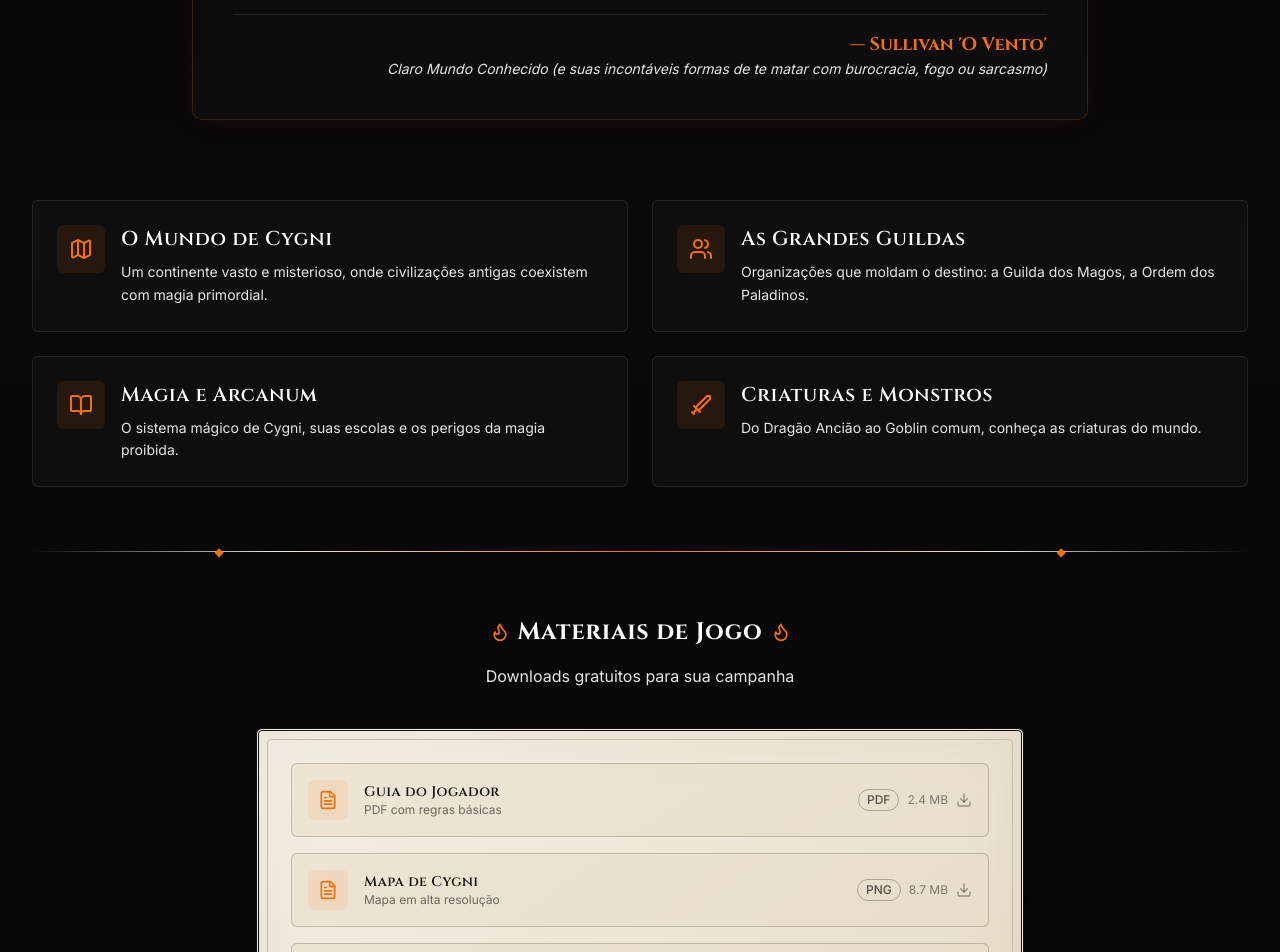
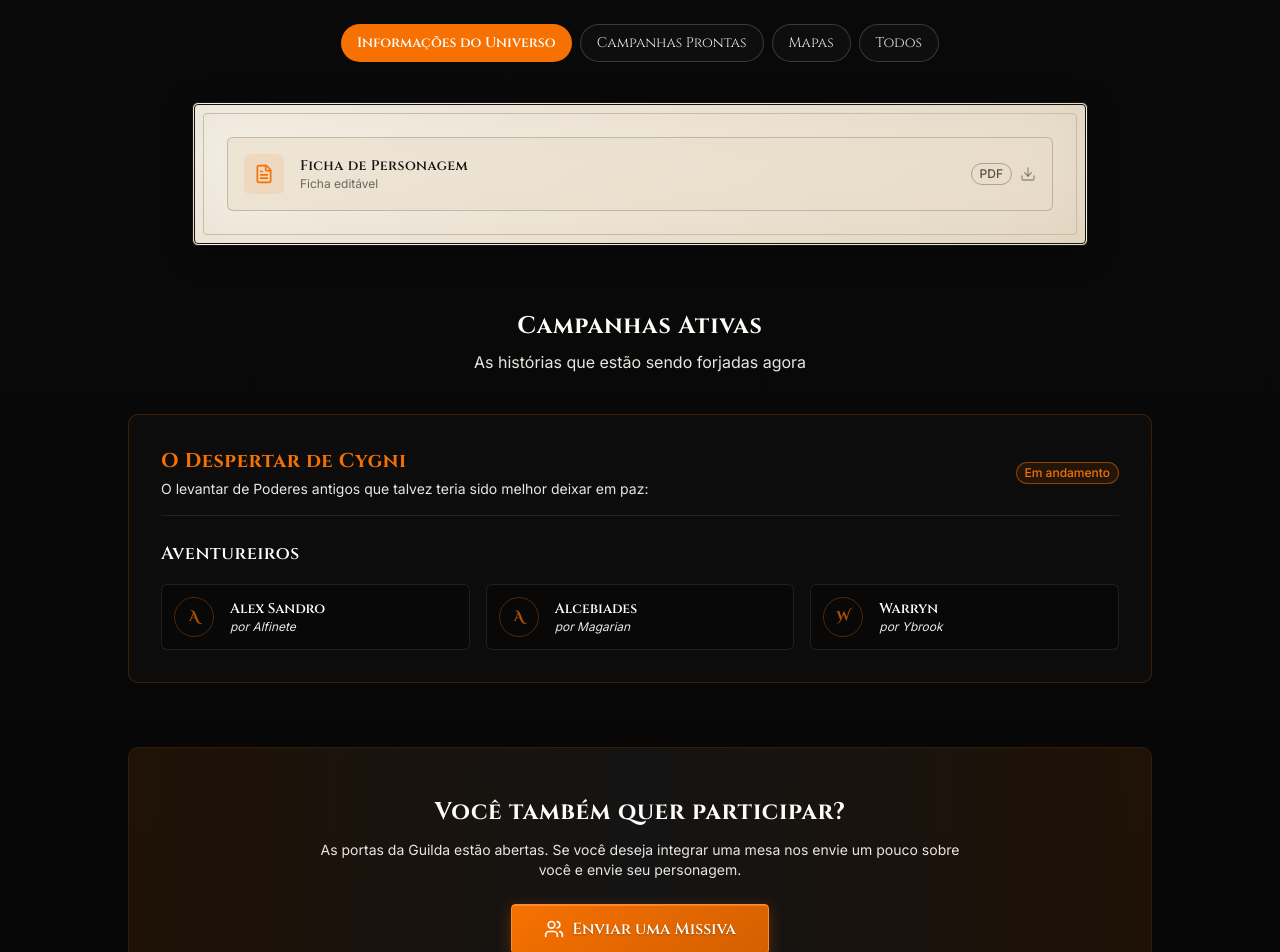
Before and after one commit to GuildaDeCygni/cygni, a React (Vite) app: page /cygni/universo in a window 1280 px wide. Shown: the part 940-1892 px from the top of the page. Built offline with nearby package versions, Linux system fonts and the light colour scheme.

Commit message:
Atualiza o layout da página Universo

```diff
--- /dev/null
+++ b/src/data/universo.ts
@@ -0,0 +1,82 @@
+// --- INTERFACES ---
+
+export interface DownloadItem {
+  id: string;
+  title: string;
+  description: string;
+  type: string;
+  category: string;
+  url: string;
+  imageUrl?: string;
+}
+
+export interface Jogador {
+  playerName: string;
+  characterName: string;
+}
+
+export interface Campanha {
+  id: string;
+  titulo: string;
+  status: string;
+  descricao: string;
+  jogadores: Jogador[];
+}
+
+// --- CATEGORIAS ---
+
+export const downloadCategories = ['Informações do Universo', 'Campanhas Prontas', 'Mapas','Todos'];
+
+// --- DADOS DOS DOWNLOADS ---
+
+export const downloadsData: DownloadItem[] = [
+  {
+    id: '1',
+    title: 'One-shoot As Portas da Morte',
+    description: 'Uma campanha curta perfeita cheia de combates e mistérios',
+    type: 'PDF',
+    category: 'Campanhas Prontas',
+    url: 'https://drive.google.com/...' // Insira seu link aqui
+  },
+  {
+    id: '2',
+    title: 'One-shoot As Ruínas do Sol',
+    description: 'Uma campanha de exploração e investigação onde a inteligência dos jogadores se...',
+    type: 'PDF',
+    category: 'Campanhas Prontas',
+    url: 'https://drive.google.com/...' // Insira seu link aqui
+  },
+  {
+    id: '3',
+    title: 'Mapa de Cygni',
+    description: 'Mapa em alta resolução',
+    type: 'PNG',
+    category: 'Mapas',
+    imageUrl: 'LINK_DA_IMAGEM.jpg',
+    url: 'https://drive.google.com/...' // Insira seu link aqui
+  },
+  {
+    id: '4',
+    title: 'Ficha de Personagem',
+    description: 'Ficha editável',
+    type: 'PDF',
+    category: 'Informações do Universo',
+    url: 'https://drive.google.com/...' // Insira seu link aqui
+  }
+];
+
+// --- DADOS DAS CAMPANHAS E JOGADORES ---
+
+export const campanhas: Campanha[] = [
+  {
+    id: '1',
+    titulo: 'O Despertar de Cygni',
+    status: 'Em andamento',
+    descricao: 'O levantar de Poderes antigos que talvez teria sido melhor deixar em paz:',
+    jogadores: [
+      { playerName: 'Alfinete', characterName: 'Alex Sandro' },
+      { playerName: 'Magarian', characterName: 'Alcebiades' },
+      { playerName: 'Ybrook', characterName: 'Warryn' }
+    ]
+  }
+];
--- /dev/null
+++ b/src/pages/Universo.ts
@@ -0,0 +1,82 @@
+// --- INTERFACES ---
+
+export interface DownloadItem {
+  id: string;
+  title: string;
+  description: string;
+  type: string;
+  category: string;
+  url: string;
+  imageUrl?: string;
+}
+
+export interface Jogador {
+  playerName: string;
+  characterName: string;
+}
+
+export interface Campanha {
+  id: string;
+  titulo: string;
+  status: string;
+  descricao: string;
+  jogadores: Jogador[];
+}
+
+// --- CATEGORIAS ---
+
+export const downloadCategories = ['Informações do Universo', 'Campanhas Prontas', 'Mapas','Todos'];
+
+// --- DADOS DOS DOWNLOADS ---
+
+export const downloadsData: DownloadItem[] = [
+  {
+    id: '1',
+    title: 'One-shoot As Portas da Morte',
+    description: 'Uma campanha curta perfeita cheia de combates e mistérios',
+    type: 'PDF',
+    category: 'Campanhas Prontas',
+    url: 'https://drive.google.com/...' // Insira seu link aqui
+  },
+  {
+    id: '2',
+    title: 'One-shoot As Ruínas do Sol',
+    description: 'Uma campanha de exploração e investigação onde a inteligência dos jogadores se...',
+    type: 'PDF',
+    category: 'Campanhas Prontas',
+    url: 'https://drive.google.com/...' // Insira seu link aqui
+  },
+  {
+    id: '3',
+    title: 'Mapa de Cygni',
+    description: 'Mapa em alta resolução',
+    type: 'PNG',
+    category: 'Mapas',
+    imageUrl: 'LINK_DA_IMAGEM.jpg',
+    url: 'https://drive.google.com/...' // Insira seu link aqui
+  },
+  {
+    id: '4',
+    title: 'Ficha de Personagem',
+    description: 'Ficha editável',
+    type: 'PDF',
+    category: 'Informações do Universo',
+    url: 'https://drive.google.com/...' // Insira seu link aqui
+  }
+];
+
+// --- DADOS DAS CAMPANHAS E JOGADORES ---
+
+export const campanhas: Campanha[] = [
+  {
+    id: '1',
+    titulo: 'O Despertar de Cygni',
+    status: 'Em andamento',
+    descricao: 'O levantar de Poderes antigos que talvez teria sido melhor deixar em paz:',
+    jogadores: [
+      { playerName: 'Alfinete', characterName: 'Alex Sandro' },
+      { playerName: 'Magarian', characterName: 'Alcebiades' },
+      { playerName: 'Ybrook', characterName: 'Warryn' }
+    ]
+  }
+];
--- a/src/pages/UniversoPage.tsx
+++ b/src/pages/UniversoPage.tsx
@@ -1,22 +1,15 @@
+import { useState } from 'react';
 import { Link } from 'react-router-dom';
 import { SectionTitle } from '@/components/ui-custom/SectionTitle';
 import { BookOpen, Map, Users, Sword, Download, FileText, Flame, Quote } from 'lucide-react';
 import { Badge } from '@/components/ui/badge';
-
-const loreTopics = [
-  { title: 'O Mundo de Cygni', description: 'Um continente vasto e misterioso, onde civilizações antigas coexistem com magia primordial.', icon: Map },
-  { title: 'As Grandes Guildas', description: 'Organizações que moldam o destino: a Guilda dos Magos, a Ordem dos Paladinos.', icon: Users },
-  { title: 'Magia e Arcanum', description: 'O sistema mágico de Cygni, suas escolas e os perigos da magia proibida.', icon: BookOpen },
-  { title: 'Criaturas e Monstros', description: 'Do Dragão Ancião ao Goblin comum, conheça as criaturas do mundo.', icon: Sword },
-];
-
-const downloads = [
-  { title: 'Guia do Jogador', description: 'PDF com regras básicas', size: '2.4 MB', type: 'PDF' },
-  { title: 'Mapa de Cygni', description: 'Mapa em alta resolução', size: '8.7 MB', type: 'PNG' },
-  { title: 'Ficha de Personagem', description: 'Ficha editável', size: '1.2 MB', type: 'PDF' },
-];
+import { downloadCategories, downloadsData, campanhas } from '@/data/universo';
 
 export function UniversoPage() {
+  const [activeCategory, setActiveCategory] = useState('Informações do Universo');
+  const filteredDownloads = activeCategory === 'Todos' // <-- VOLTE PARA 'Todos'
+    ? downloadsData
+    : downloadsData.filter(d => d.category === activeCategory);
   return (
     <div className="min-h-screen pt-8 pb-20 md:pt-12 md:pb-32 relative">
       <div className="absolute inset-0">
@@ -29,14 +22,14 @@ export function UniversoPage() {
         </div>
 
         {/* Bloco de Citação do Sullivan */}
-        <div className="max-w-4xl mx-auto mb-20 relative">
+        <div className="max-w-5xl mx-auto mb-20 relative">
           <div className="absolute -top-6 -left-6 text-fiery/10">
             <Quote className="w-24 h-24" />
           </div>
 
           <div className="relative z-10 p-8 md:p-10 rounded-xl bg-charcoal/40 border border-fiery/20 shadow-[0_0_30px_rgba(246,113,1,0.05)]">
             <h3 className="font-cinzel text-xl font-bold text-fiery mb-6 text-center border-b border-fiery/20 pb-4">
-              Introdução - Bem-vindo a Cygni
+              Bem-vindo a Cygni
             </h3>
 
             <div className="space-y-4 text-cream-muted/90 text-lg leading-relaxed font-serif">
@@ -45,19 +38,8 @@ export function UniversoPage() {
               </p>
 
               <p>
-                Cygni, também chamado de “O Mundo Conhecido” (porque “O Mundo Parcialmente Cartografado e Frequentemente Hostil” não pegou), é formado por três continentes:
+                Cygni, também chamado de “O Mundo Conhecido” porque “O Mundo Parcialmente Cartografado e Frequentemente Hostil” não pegou.
               </p>
-
-              <ul className="list-disc list-inside space-y-2 ml-4 text-cream">
-                <li><strong className="text-fiery">Caerbanog:</strong> onde fanáticos religiosos e impérios paranoicos disputam quem tem a verdade mais absoluta;</li>
-                <li><strong className="text-fiery">Veryum:</strong> lar de filósofos, acadêmicos e gente que leva muito a sério o ato de sussurrar em bibliotecas;</li>
-                <li><strong className="text-fiery">Citra:</strong> o arquipélago onde a democracia e a pirataria andam de mãos dadas, e às vezes trocam tapas.</li>
-              </ul>
-
-              <p className="pt-2">
-                O que é Cygni? Esse mundo não começou assim. Antes de tudo ser dividido, conquistado, quebrado e reconstruído com pedaços mágicos e má vontade, essa terra era habitada por tribos diversas — anões, goblins, Bachs, orcs, tritões, gente do deserto e outros que não cabem numa lista de introdução. Cada um vivia à sua maneira até que, como sempre, chegaram os humanos. E com os humanos veio a diplomacia, os acordos... e as guerras, muitas guerras.
-              </p>
-            </div>
 
             <div className="mt-8 text-right border-t border-cream-muted/10 pt-4">
               <p className="font-cinzel text-fiery font-bold text-lg">— Sullivan 'O Vento'</p>
@@ -66,23 +48,13 @@ export function UniversoPage() {
           </div>
         </div>
 
-        <div className="grid grid-cols-1 md:grid-cols-2 gap-6 mb-16">
-          {loreTopics.map((topic) => (
-            <div key={topic.title} className="group p-6 rounded-lg bg-charcoal/50 border border-cream-muted/10 hover:border-fiery/50 transition-all">
-              <div className="flex items-start gap-4">
-                <div className="w-12 h-12 rounded-lg bg-fiery/10 flex items-center justify-center flex-shrink-0 group-hover:bg-fiery/20 transition-colors">
-                  <topic.icon className="w-6 h-6 text-fiery" />
+        {/* CTA DO LIVRO OFICIAL */}
+        <div className="mt-4 mb-20 text-center">
+          <p className="text-cream-muted mb-4">Quer aprofundar-se no universo?</p>
+          <Link to="/biblioteca" className="btn-cream inline-flex items-center gap-2">
+            <BookOpen className="w-4 h-4" />Conheça o Livro Oficial
+          </Link>
         </div>
-                <div>
-                  <h3 className="font-cinzel text-xl font-semibold text-cream mb-2 group-hover:text-fiery transition-colors">{topic.title}</h3>
-                  <p className="text-sm text-cream-muted leading-relaxed">{topic.description}</p>
-                </div>
-              </div>
-            </div>
-          ))}
-        </div>
-
-        <div className="divider-ornament" />
 
         <div className="mt-16">
           <div className="text-center mb-10">
@@ -93,34 +65,143 @@ export function UniversoPage() {
             </div>
             <p className="text-cream-muted">Downloads gratuitos para sua campanha</p>
           </div>
+          {/* Botões de Filtro */}
+          <div className="flex flex-wrap justify-center gap-2 mb-10">
+            {downloadCategories.map((c) => (
+              <button
+                key={c}
+                onClick={() => setActiveCategory(c)}
+                className={`px-4 py-2 rounded-full text-sm font-cinzel transition-all duration-300 ${activeCategory === c ? 'bg-fiery text-cream font-semibold' : 'bg-charcoal/50 text-cream-muted border border-cream-muted/20 hover:border-fiery/50 hover:text-cream'}`}
+              >
+                {c}
+              </button>
+            ))}
+          </div>
 
-          <div className="scroll-card max-w-3xl mx-auto">
-            <div className="space-y-4">
-              {downloads.map((download) => (
-                <div key={download.title} className="flex items-center gap-4 p-4 rounded-lg bg-parchment-aged/50 border border-charcoal/20 hover:border-fiery/30 transition-colors group cursor-pointer">
-                  <div className="w-10 h-10 rounded-lg bg-fiery/10 flex items-center justify-center flex-shrink-0">
+
+          {/* Visualização Condicional: Grade para Mapas, Lista para o resto */}
+          <div className="scroll-card max-w-4xl mx-auto p-6 md:p-8">
+
+            {activeCategory === 'Mapas' ? (
+              /* --- MODO MINIATURAS (GRADE) --- */
+              <div className="grid grid-cols-1 sm:grid-cols-2 md:grid-cols-3 gap-6">
+                {filteredDownloads.map((download) => (
+                  <a href={download.url} target="_blank" rel="noopener noreferrer" key={download.id} className="flex flex-col rounded-xl bg-parchment-aged/50 border border-charcoal/20 hover:border-fiery/30 transition-colors group cursor-pointer overflow-hidden">
+
+                    {/* Imagem de Capa (Parte Superior) */}
+                    <div className="w-full aspect-video bg-charcoal/20 relative overflow-hidden">
+                      {download.imageUrl ? (
+                        <img src={download.imageUrl} alt={download.title} className="w-full h-full object-cover group-hover:scale-105 transition-transform duration-500" />
+                      ) : (
+                        <div className="w-full h-full flex items-center justify-center"><Map className="w-8 h-8 text-charcoal/30" /></div>
+                      )}
+                      <div className="absolute top-2 right-2">
+                         <Badge variant="outline" className="text-xs border-charcoal/30 bg-parchment-aged/90 text-charcoal/90">{download.type}</Badge>
+                      </div>
+                    </div>
+
+                    {/* Informações e Botão (Parte Inferior) */}
+                    <div className="p-4 flex flex-col flex-1">
+                      <div className="flex items-start justify-between gap-2 mb-2">
+                        <h5 className="font-cinzel text-sm font-semibold text-charcoal group-hover:text-fiery transition-colors leading-tight">
+                          {download.title}
+                        </h5>
+                        <Download className="w-4 h-4 text-charcoal/40 group-hover:text-fiery transition-colors flex-shrink-0" />
+                      </div>
+                      <p className="text-xs text-charcoal/60 line-clamp-2">
+                        {download.description}
+                      </p>
+                    </div>
+                  </a>
+                ))}
+              </div>
+            ) : (
+
+              /* --- MODO LISTA TRADICIONAL --- */
+              <div className="space-y-3">
+                {filteredDownloads.map((download) => (
+                  <a href={download.url} target="_blank" rel="noopener noreferrer" key={download.id} className="flex flex-col sm:flex-row items-start sm:items-center gap-4 p-4 rounded-lg bg-parchment-aged/50 border border-charcoal/20 hover:border-fiery/30 transition-colors group cursor-pointer">
+                    <div className="w-10 h-10 rounded-lg bg-fiery/10 flex items-center justify-center flex-shrink-0 hidden sm:flex">
                       <FileText className="w-5 h-5 text-fiery" />
                     </div>
-                  <div className="flex-1 min-w-0">
-                    <h4 className="font-cinzel text-sm font-semibold text-charcoal group-hover:text-fiery transition-colors truncate">{download.title}</h4>
+                    <div className="flex-1 min-w-0 w-full">
+                      <h5 className="font-cinzel text-sm font-semibold text-charcoal group-hover:text-fiery transition-colors truncate">{download.title}</h5>
                       <p className="text-xs text-charcoal/60 truncate">{download.description}</p>
                     </div>
-                  <div className="flex items-center gap-2 flex-shrink-0">
+                    <div className="flex items-center gap-2 flex-shrink-0 w-full sm:w-auto mt-2 sm:mt-0 justify-between sm:justify-end">
                       <Badge variant="outline" className="text-xs border-charcoal/30 text-charcoal/70">{download.type}</Badge>
-                    <span className="text-xs text-charcoal/50">{download.size}</span>
                       <Download className="w-4 h-4 text-charcoal/40 group-hover:text-fiery transition-colors" />
+                    </div>
+                  </a>
+                ))}
+              </div>
+            )}
+
+            {/* Mensagem se não houver downloads */}
+            {filteredDownloads.length === 0 && (
+              <div className="text-center py-8">
+                <p className="text-charcoal/50 font-cinzel">Nenhum arquivo encontrado nesta categoria.</p>
+              </div>
+            )}
+          </div>
+
+
+        {/* Bloco: Campanhas Ativas */}
+        <div className="mt-16">
+          <div className="text-center mb-10">
+            <h3 className="font-cinzel text-2xl font-bold text-cream">Campanhas Ativas</h3>
+            <p className="text-cream-muted mt-2">As histórias que estão sendo forjadas agora</p>
+          </div>
+
+          {campanhas.map((campanha) => (
+            <div key={campanha.titulo} className="max-w-5xl mx-auto mb-8 bg-charcoal/40 border border-fiery/20 rounded-xl p-6 md:p-8">
+              <div className="flex flex-col sm:flex-row justify-between items-start sm:items-center mb-6 border-b border-cream-muted/10 pb-4 gap-4">
+                <div>
+                  <h4 className="font-cinzel text-xl font-bold text-fiery">{campanha.titulo}</h4>
+                  <p className="text-sm text-cream-muted mt-1">{campanha.descricao}</p>
+                </div>
+                <Badge variant="outline" className="border-fiery/50 text-fiery bg-fiery/10 whitespace-nowrap">
+                  {campanha.status}
+                </Badge>
+              </div>
+
+              <h5 className="font-cinzel text-lg text-cream mb-4">Aventureiros</h5>
+              <div className="grid grid-cols-1 sm:grid-cols-2 md:grid-cols-3 gap-4">
+                {campanha.jogadores.map((p) => (
+                  <div key={p.characterName} className="flex items-center gap-4 p-3 rounded-lg bg-void/50 border border-cream-muted/10">
+                    <div className="w-10 h-10 rounded-full border border-fiery/30 flex items-center justify-center flex-shrink-0">
+                      <span className="font-cinzel-decorative text-sm font-bold text-fiery/70">
+                        {p.characterName.trim()[0]}
+                      </span>
+                    </div>
+                    <div>
+                      <p className="font-cinzel text-sm font-semibold text-cream">{p.characterName}</p>
+                      <p className="text-xs text-cream-muted italic">por {p.playerName}</p>
                     </div>
                   </div>
                 ))}
               </div>
             </div>
+          ))}
         </div>
 
-        <div className="mt-16 text-center">
-          <p className="text-cream-muted mb-4">Quer aprofundar-se no universo?</p>
-          <Link to="/biblioteca" className="btn-cream inline-flex items-center gap-2">
-            <BookOpen className="w-4 h-4" />Conheça o Livro Oficial
-          </Link>
+        {/* Bloco: Call to Action (Contato) */}
+        <div className="mt-16 relative rounded-xl overflow-hidden border border-fiery/20 mb-8">
+          <div className="absolute inset-0 bg-gradient-to-r from-fiery/10 via-charcoal to-fiery/10" />
+          <div className="relative z-10 p-8 md:p-12 text-center">
+            <h3 className="font-cinzel text-2xl font-bold text-cream mb-3">Você também quer participar?</h3>
+            <p className="text-cream-muted max-w-2xl mx-auto mb-6 text-sm">
+              As portas da Guilda estão abertas. Se você deseja integrar uma mesa nos envie um pouco sobre você e envie seu personagem.
+            </p>
+            <div className="flex justify-center">
+              <a href="mailto:guildadecygni@gmail.com" className="btn-fiery inline-flex items-center gap-2">
+                <Users className="w-5 h-5" />
+                Enviar uma Missiva
+              </a>
+            </div>
+          </div>
+        </div>
+      </div>
     </div>
     </div>
     </div>
```
Lines whose indentation alone changed are shown as unchanged.
